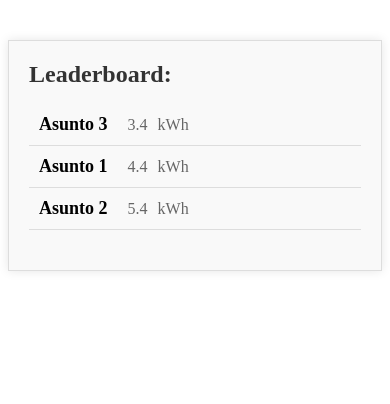
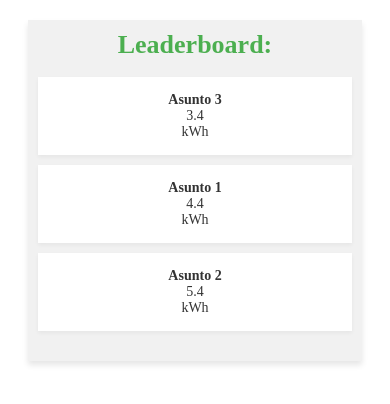
Before and after one commit to SipuliCodes/sustainable_building, a React (Vite) app: page / in a window 390 px wide. Shown: the top 404 px of the page. Built offline with nearby package versions, Linux system fonts and the light colour scheme; no server answers.

Commit message:
fetchData working

```diff
--- a/src/components/Leaderboard/Leaderboard.css
+++ b/src/components/Leaderboard/Leaderboard.css
@@ -1,43 +1,74 @@
+:root {
+  --primary-color: #4caf50; /* Green */
+  --secondary-color: #ffc107; /* Amber */
+  --accent-color: #2196f3; /* Blue */
+  --light-bg: #f1f1f1;
+  --dark-text: #333;
+  --light-text: #fff;
+}
+
 .grid-container {
   max-width: 800px;
   margin: 40px auto;
   padding: 20px;
-  background-color: #f9f9f9;
-  border: 1px solid #ddd;
-  box-shadow: 0 0 10px rgba(0, 0, 0, 0.1);
+  background-color: var(--light-bg);
+  border: none;
+  box-shadow: 0 4px 6px rgba(0, 0, 0, 0.1);
 }
 
 h1 {
   margin-top: 0;
-  font-size: 24px;
+  font-size: 26px;
   font-weight: bold;
-  color: #333;
+  color: var(--primary-color);
+  text-align: center;
 }
 
 .leaderboard-place {
   display: flex;
+  justify-content: space-between;
   align-items: center;
-  padding: 10px;
-  border-bottom: 1px solid #ddd;
+  padding: 15px;
+  margin: 10px 0;
+  background-color: var(--light-text);
+  color: var(--dark-text);
+  box-shadow: 0 2px 4px rgba(0, 0, 0, 0.05);
+  transition: background-color 0.3s;
 }
 
-.leaderboard-place:last-child {
-  border-bottom: none;
+.leaderboard-place:hover {
+  background-color: var(--accent-color);
+  color: var(--light-text);
 }
 
 .place-name {
   font-size: 18px;
   font-weight: bold;
-  margin-right: 20px;
 }
 
 .place-consumption {
   font-size: 16px;
-  color: #666;
+  font-weight: 500;
 }
 
 .place-unit {
   font-size: 16px;
-  color: #666;
-  margin-left: 10px;
 }
+
+@media (max-width: 600px) {
+  .grid-container {
+    margin: 20px;
+    padding: 10px;
+  }
+
+  .leaderboard-place {
+    flex-direction: column;
+    text-align: center;
+  }
+
+  .place-name,
+  .place-consumption,
+  .place-unit {
+    font-size: 14px;
+  }
+}
```
